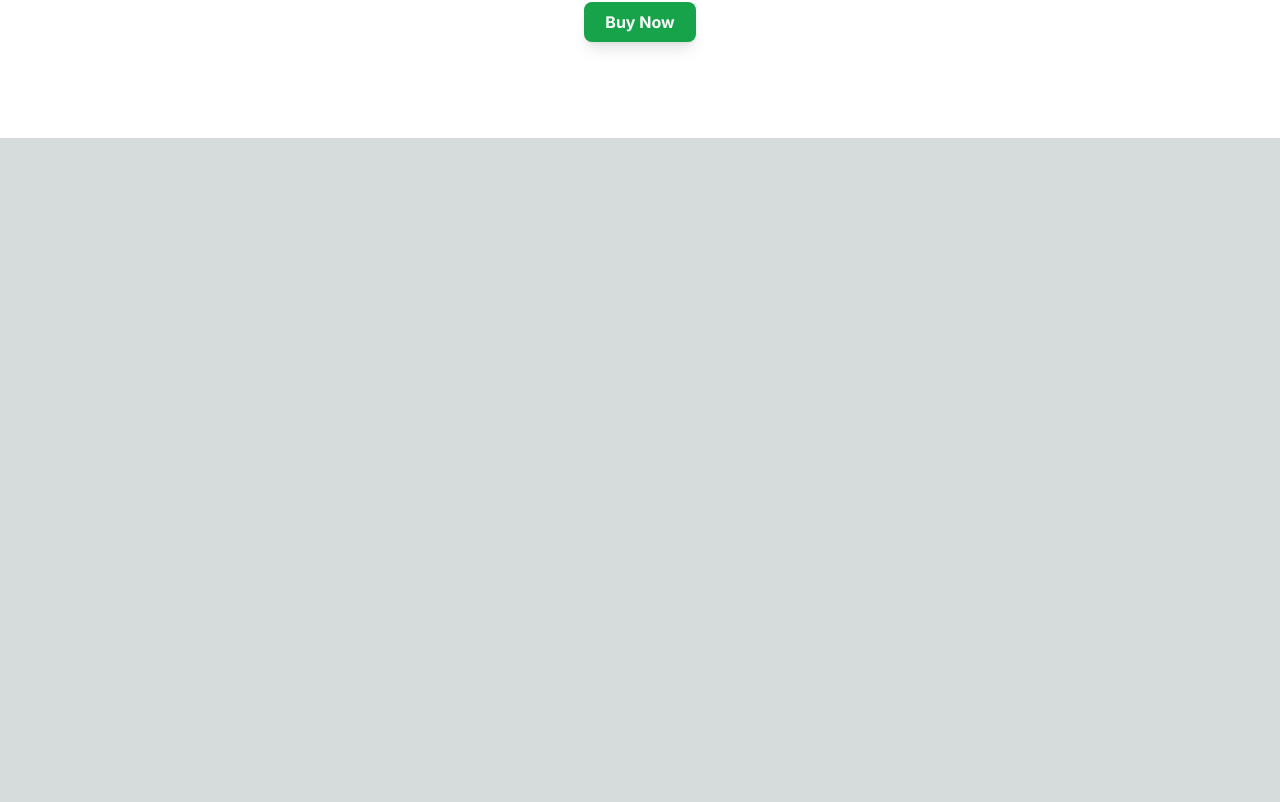
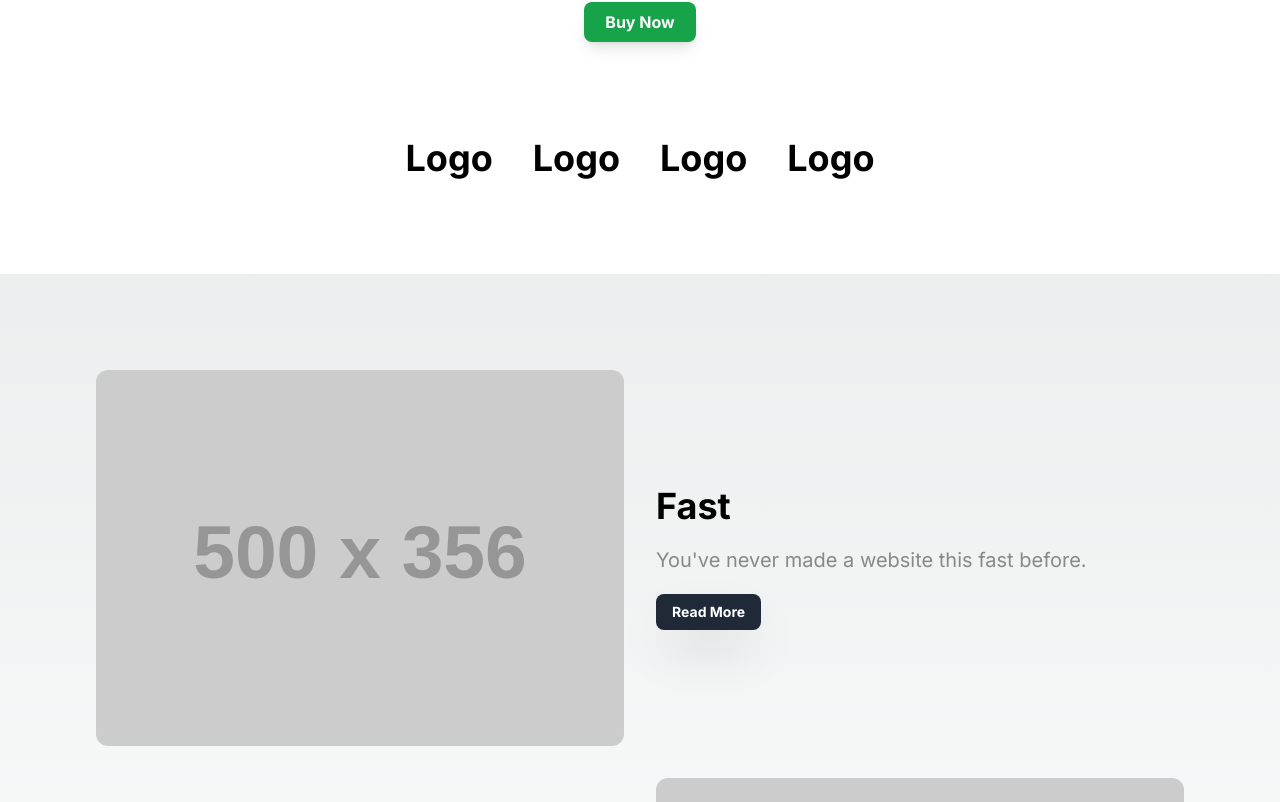
Before and after one commit to TallysonFreitas/shop-fullstack, a Next.js app: page / in a window 1280 px wide. Shown: the part 838-1640 px from the top of the page. Before the commit the page ends 976 px from the top, so only its background shows below. Built offline with nearby package versions, Linux system fonts and the light colour scheme.

Commit message:
feat: implement new components

```diff
--- a/app/page.tsx
+++ b/app/page.tsx
@@ -1,10 +1,16 @@
-import { Header, ProductState } from './ui/Home'
+import { Header, LogosFront, ProductsDetails, ProductState } from './ui/Home'
 
 export default function Home() {
     return (
-        <div className="bg-white">
-            <Header />
-            <ProductState />
-        </div>
+        <>
+            <div className="bg-white">
+                <Header />
+                <ProductState />
+                <LogosFront />
+            </div>
+            <div className="bg-gray-f77">
+                <ProductsDetails />
+            </div>
+        </>
     )
 }
```
